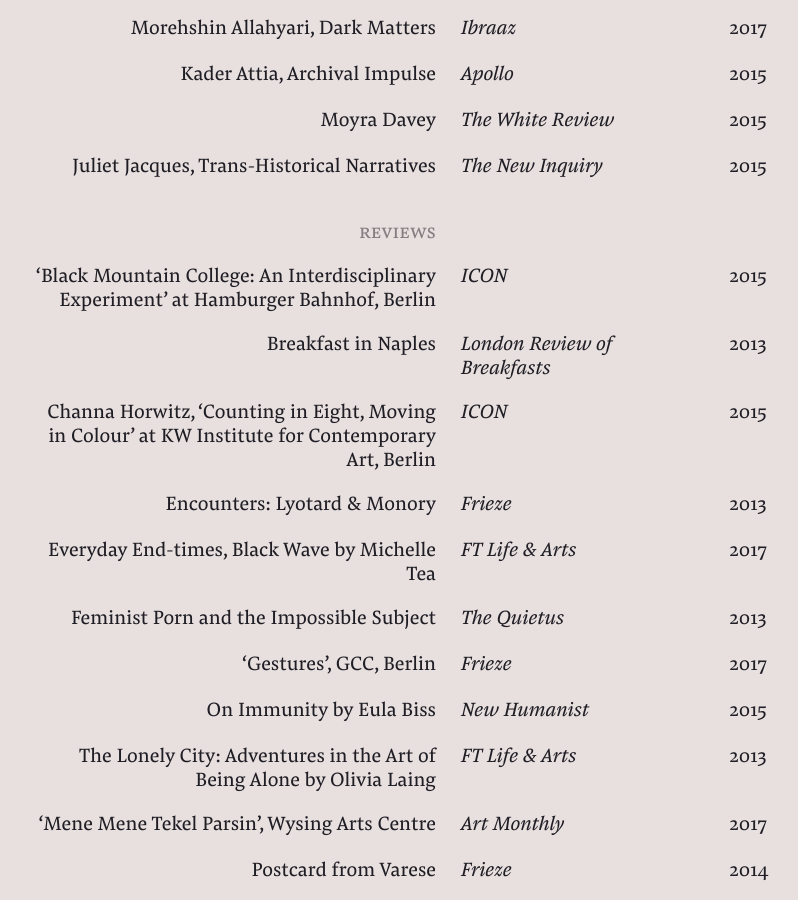
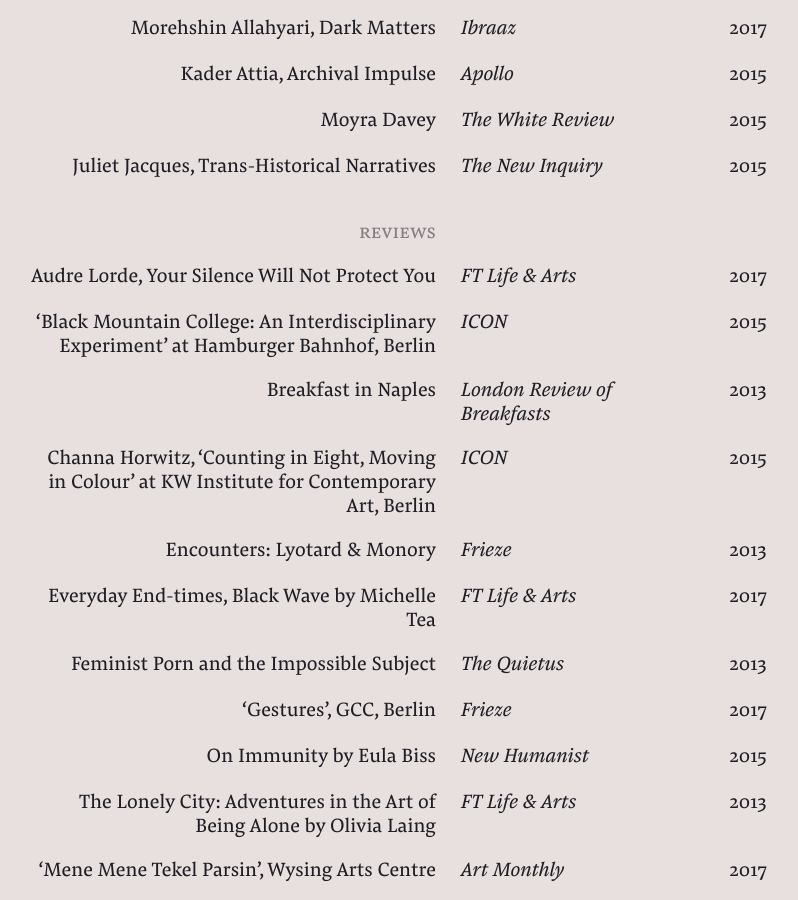
Before and after one commit to hg-site/hg-site.github.io, a Jekyll site: the page built from writing/index.markdown, in a window 1280 px wide and 900 px high, scrolled down 968 px. Shown: the whole window, without its empty margins (204-1002 px from the left). Built offline with Jekyll 4.4.1, drawn with Linux system fonts in a browser that asks for light colours.

Commit message:
Updated Index

```diff
--- a/writing/index.markdown
+++ b/writing/index.markdown
@@ -150,6 +150,14 @@
 </div>
 
 <div class="sw-row">
+	<a href="https://www.ft.com/content/fed0a28c-a8fb-11e7-ab66-21cc87a2edde">
+	<div class="sw-title">Audre Lorde, Your Silence Will Not Protect You</div>
+	<div class="sw-publication">FT Life & Arts</div>
+	<div class="sw-year">2017</div>
+	</a>
+</div>
+
+<div class="sw-row">
 	<a href="/docs/Black-Mountainreview.pdf">
 	<div class="sw-title">‘Black Mountain College: An Interdisciplinary Experiment’ at Hamburger Bahnhof, Berlin</div>
 	<div class="sw-publication">ICON</div>
```
